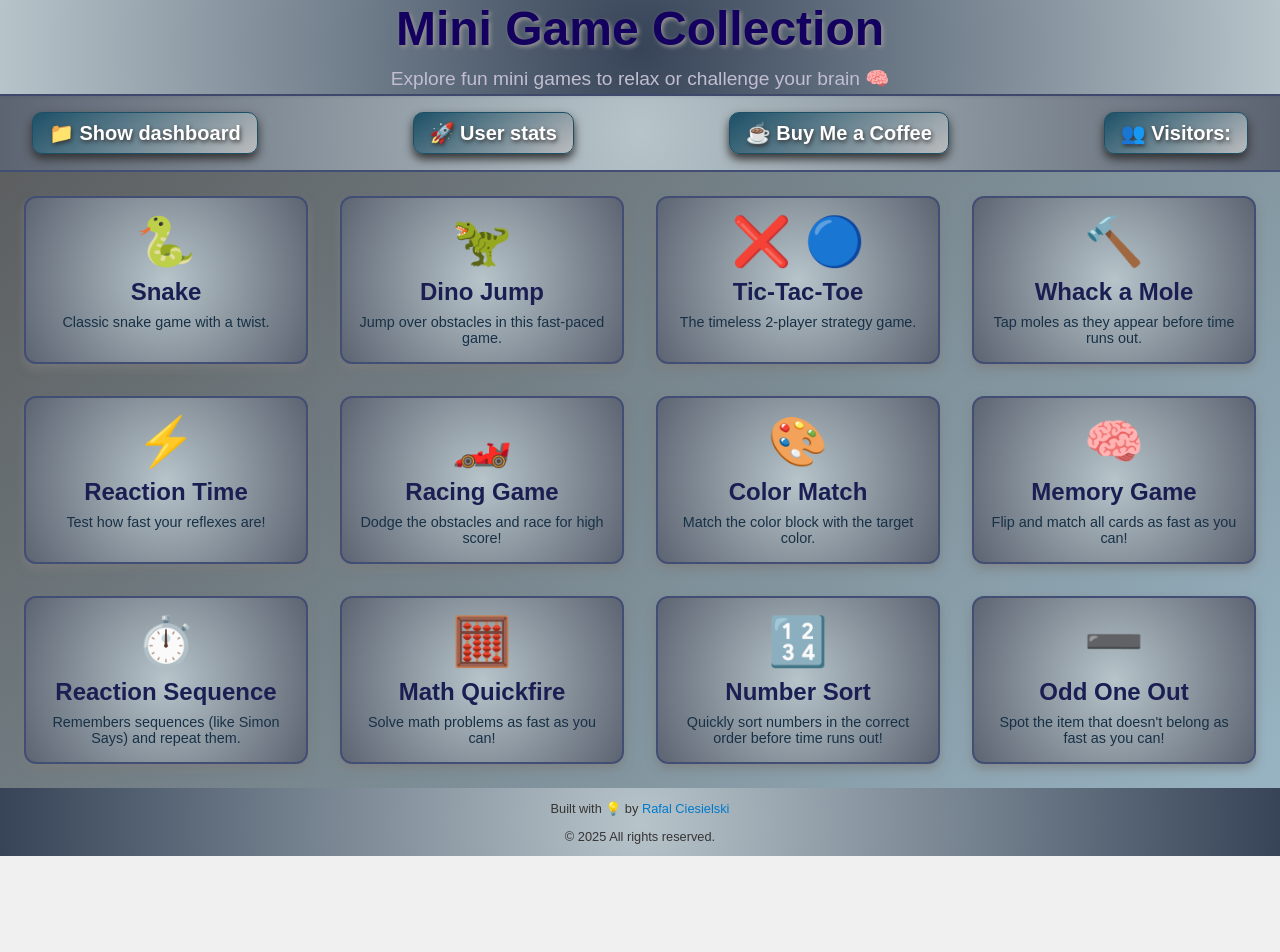
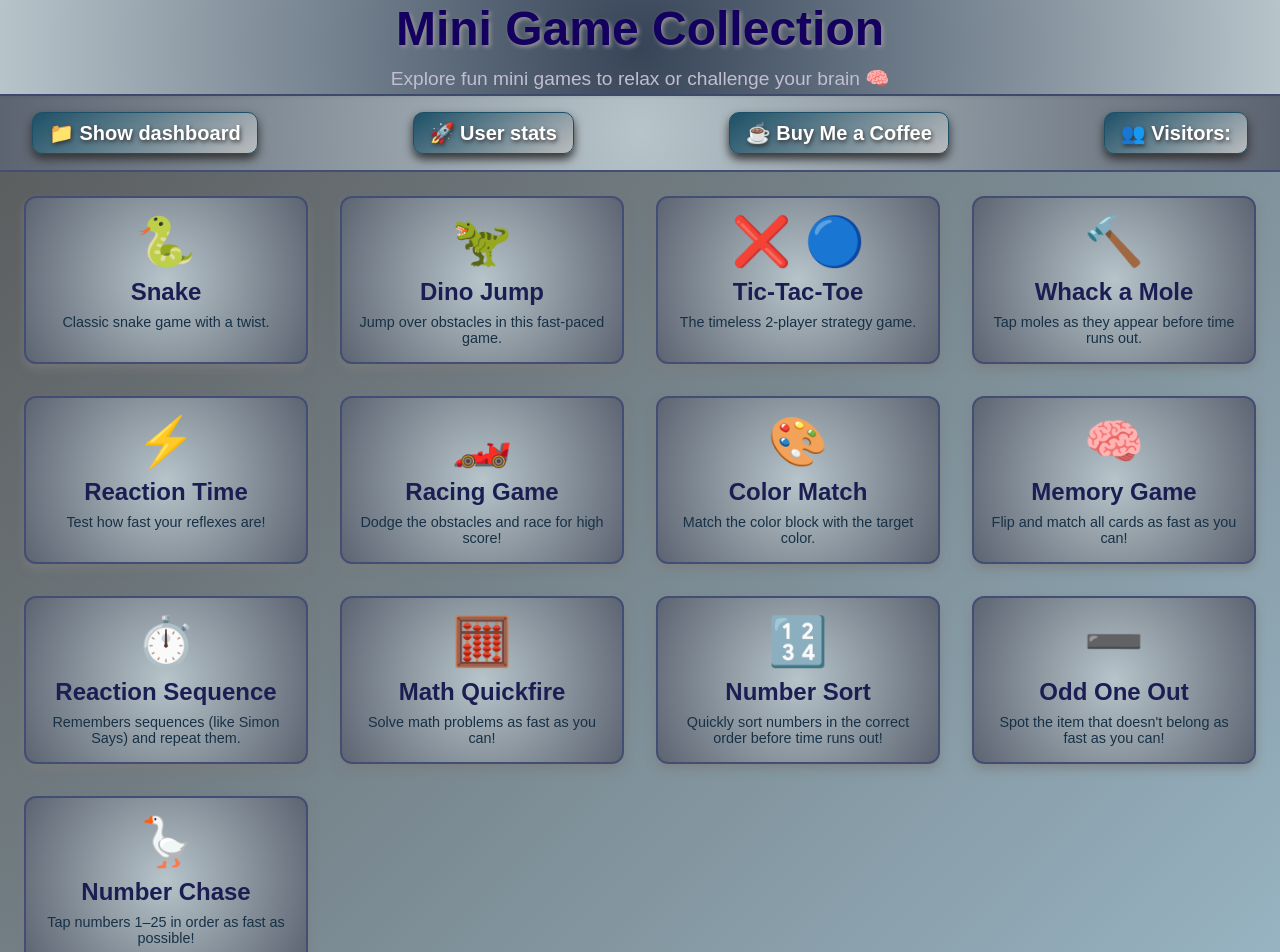
Before and after one commit to rciesielski3/mini-game-collection, a React (Create React App) app: page / in a window 1280 px wide. Shown: the top 952 px of the page. Before the commit the page ends 856 px from the top, so only its background shows below. Built offline with nearby package versions, Linux system fonts and the light colour scheme; no server answers; the database is empty.

Commit message:
feat: add new games to app and game modal

```diff
--- a/src/App.tsx
+++ b/src/App.tsx
@@ -78,6 +78,12 @@ const GAMES = [
     description: "Spot the item that doesn't belong as fast as you can!",
     component: "OddOneOutGame",
   },
+  {
+    emoji: "🪿",
+    title: "Number Chase",
+    description: "Tap numbers 1–25 in order as fast as possible!",
+    component: "NumberChaseGame",
+  },
 ];
 
 const App = () => {
--- a/src/components/GameModal/GameModal.tsx
+++ b/src/components/GameModal/GameModal.tsx
@@ -16,6 +16,7 @@ import {
   TicTacToe,
   WhackAMole,
 } from "../../games";
+import NumberChaseGame from "../../games/NumberChase/NumberChaseGame";
 
 type Props = {
   gameName: string | null;
@@ -59,6 +60,8 @@ const GameModal = ({ gameName, onClose }: Props) => {
         return <NumberSortGame />;
       case "OddOneOutGame":
         return <OddOneOutGame />;
+      case "NumberChaseGame":
+        return <NumberChaseGame />;
       default:
         return null;
     }
--- a/src/global.css
+++ b/src/global.css
@@ -38,8 +38,10 @@ body {
 .game-background {
   position: relative;
   height: 250px;
-  background: linear-gradient(to top, #c8e6c9, #81d4fa);
-  border: 2px solid #4caf50;
+  margin: 1rem auto;
+  background-color: #cbc8c7;
+  box-shadow: 5px 5px 5px #7e716d;
+  border-radius: 10px;
   overflow: hidden;
   margin: 0 auto;
   width: 100%;
```
